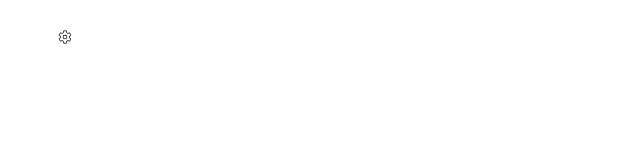
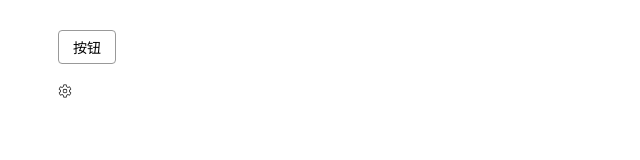
Before and after one commit to XiaoLuo01/ant-violet, a Vue app: page / in a window 1280 px wide. Shown: the top 160 px of the page, without its empty margins (0-640 px from the left). Built offline with nearby package versions, Linux system fonts and the light colour scheme.

Commit message:
完成 button 基本组件, 以及添加测试用例

```diff
--- a/package.json
+++ b/package.json
@@ -31,6 +31,8 @@
     "chai": "^4.1.2",
     "node-sass": "^4.9.0",
     "sass-loader": "^7.0.1",
+    "sinon": "^7.2.0",
+    "sinon-chai": "^3.3.0",
     "vue-template-compiler": "^2.5.17"
   },
   "postcss": {
--- a/src/App.vue
+++ b/src/App.vue
@@ -1,5 +1,8 @@
 <template>
   <div id="app">
+    <div class="box">
+      <v-button>按钮</v-button>
+    </div>
     <div class="box">
       <v-icon name="setting"></v-icon>
     </div>
@@ -8,10 +11,12 @@
 
 <script>
 import Icon from "./basic/icon/icon";
+import Button from "./basic/button/button";
 export default {
   name: 'app',
   components: {
-    'v-icon': Icon
+    'v-icon': Icon,
+    'v-button': Button
   }
 }
 </script>
--- a/src/basic/button/button.vue
+++ b/src/basic/button/button.vue
@@ -1,20 +1,91 @@
 <template>
-  <div class="button">
-
+  <div class="button" :class="{[`icon-${iconPosition}`]:true}" @click="$emit('click')">
+    <v-icon class="icon" v-if="icon && !loading" :name="icon"></v-icon>
+    <v-icon class="icon loading" v-if="loading" name="loading"></v-icon>
+    <div class="button-content">
+      <slot></slot>
+    </div>
   </div>
 </template>
 
 <script>
+import Icon from './../icon/icon'
 export default {
   name: 'VioButton',
+  props: {
+    icon: {},
+    loading: {
+      type: Boolean,
+      default: false
+    },
+    iconPosition: {
+      type: String,
+      default: 'left',
+      validator(val) {
+        return val === 'left' || val === 'right'
+      }
+    }
+  },
   data() {
     return {
 
     }
   },
+  components: {
+    'v-icon': Icon
+  }
 }
 </script>
 
 <style scoped lang="scss">
-
+@keyframes spin {
+  0% {
+    transform: rotate(0deg);
+  }
+  100% {
+    transform: rotate(360deg);
+  }
+}
+.button {
+  font-size: $font-size;
+  height: $button-height;
+  padding: 0 1em;
+  border-radius: $border-raduis;
+  border: 1px solid $border-color;
+  background: $button-bg;
+  display: inline-flex;
+  justify-content: center;
+  align-items: center;
+  vertical-align: middle;
+  cursor: pointer;
+  &:hover {
+     border-color: $border-color-hover;
+  }
+  &:active {
+    background-color: $button-active-bg;
+  }
+  &:focus {
+    outline: none;
+  }
+  > .icon {
+    order: 1;
+    margin-right: .3em;
+  }
+  > .button-content {
+    order: 2;
+  }
+  &.icon-right {
+    > .icon {
+      order: 2;
+      margin-right: 0;
+      margin-left: .3em;
+    }
+    > .button-content {
+      order: 1;
+    }
+  }
+  .loading {
+    animation: spin 2s infinite linear;
+  }
+}
 </style>
```
Also changed, not shown: .travis.yml, 2 other files (tests, documents, lock files or other folders).
